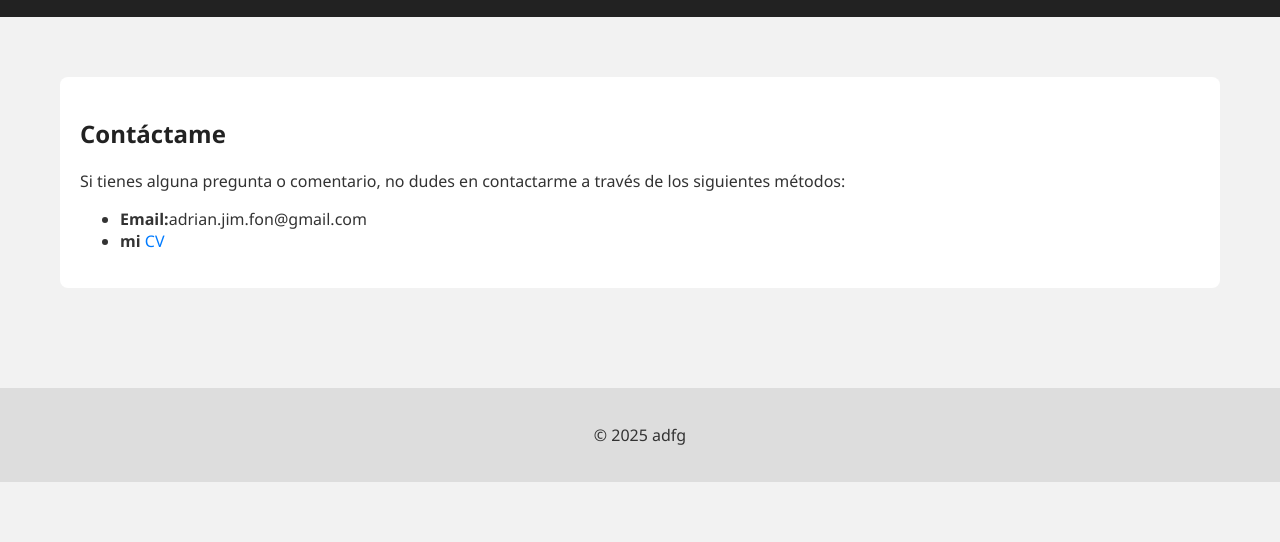
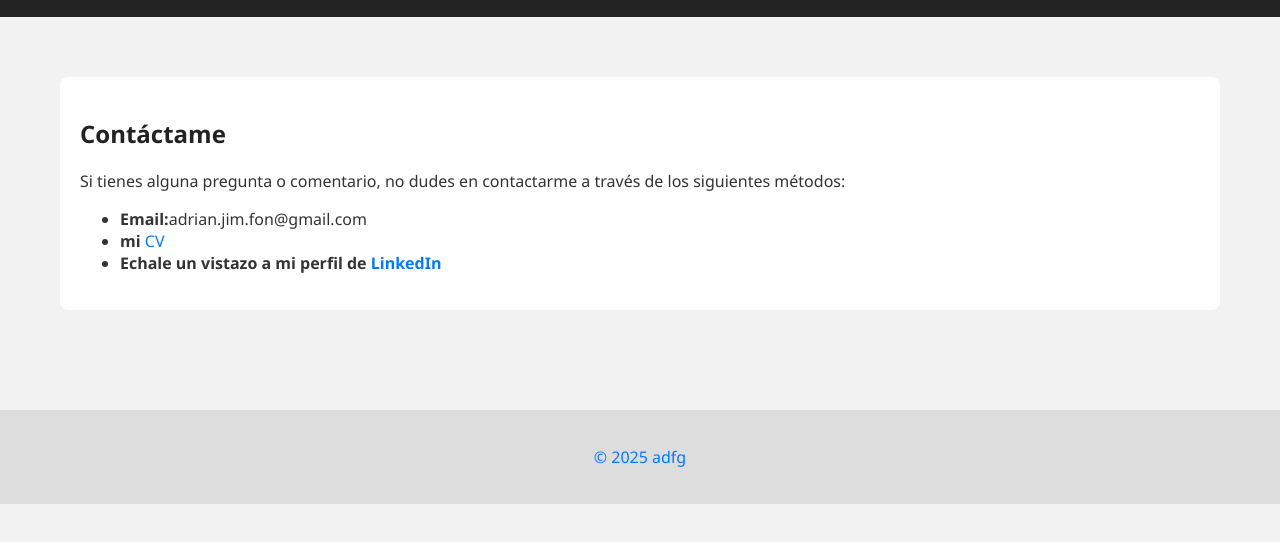
Before and after one commit to Adfg-cloud/adfg-web, a plain HTML site: page contacto.html in a window 1280 px wide. Shown: the part 120-662 px from the top of the page. Drawn offline with Linux system fonts and the light colour scheme.

Commit message:
Update contacto.html

```diff
--- a/contacto.html
+++ b/contacto.html
@@ -21,6 +21,7 @@
       <ul>
         <li><strong>Email:</strong>adrian.jim.fon@gmail.com </li>
         <li><strong>mi </strong> <a href="pdf/Curriculum Adrián Jiménez Fonseca.pdf" target="_blank">CV</a> </li>
+        <li><strong>Echale un vistazo a mi perfil de <a href="https://www.linkedin.com/in/adri%C3%A1n-jim%C3%A9nez-fonseca-984818349/" target="_blank"> LinkedIn</strong></li>
       </ul>
 
 <!-- Formulario de contacto -->
```
